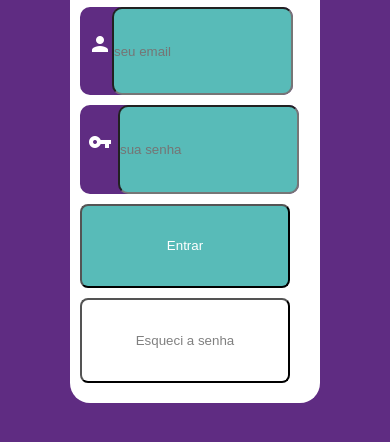
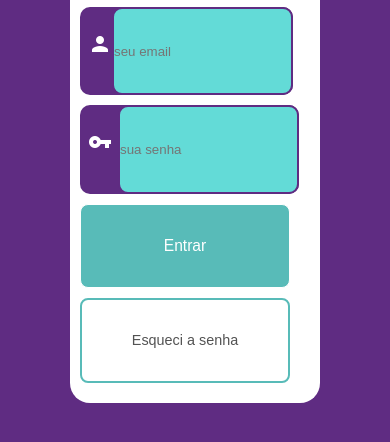
Before and after one commit to popanish/projeto-login, a plain HTML site: page index.html in a window 390 px wide. Shown: the part 364-806 px from the top of the page. Drawn offline with Linux system fonts and the light colour scheme.

Commit message:
mobile first

```diff
--- a/estilo/style.css
+++ b/estilo/style.css
@@ -10,6 +10,7 @@
     border-radius: 20px 20px 0px 0px;
     width: 250px;
 }
+
 main{
     background-color: white;
    width: 250px;
@@ -23,6 +24,7 @@ h1{
     padding-bottom: 8px;
     font-size: 24px;
 }
+
 span{
     color: white;
     background-color:#5F2c82 ;
@@ -31,10 +33,13 @@ span{
     margin-top: 10px;
 }
 #iemail, #isenha{
-    background-color: #58bbb8;
     border-radius: 10px;
     height: 10vh;
+    border: 2px solid #5F2c82;
+    background-color: #63dbd7;
+
 }
+
 #entrar{
     background-color: #58bbb8;
     color: white;
@@ -42,25 +47,33 @@ span{
     width: 210px;
     height: 10vh;
     border-radius: 8px;
+    border: 1px solid white;
+    font-size: 1.3em;
+
 
 }
 #entrar:hover{
     cursor: pointer;
 }
+
 #esqueci{
     margin-top: 10px;
     background-color: white;
-    color: gray;
+    color: rgb(83, 83, 83);
     margin-top: 10px;
     width: 210px;
     height: 10vh;
     border-radius: 8px;
+    border: 2px solid #58bbb8;
+    font-size: 1.2em;
 
 }
 #esqueci:hover{
     cursor: pointer;
 }
+#esqueci::after{
 
+}
 #form{
     padding: 10px;
     font-size: 12px;
```
Also changed, not shown: index.html (+2 -3 lines).
